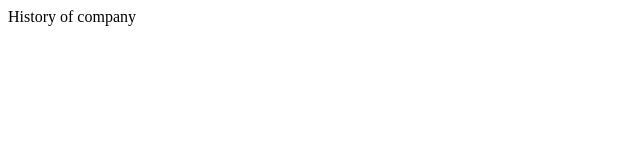
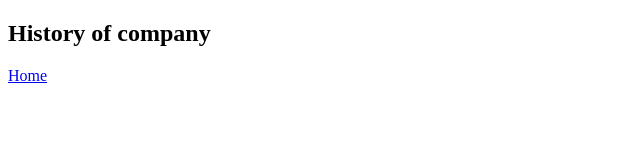
Before and after one commit to Asamya/hello-gatsby, a Gatsby site: page /company/history in a window 1280 px wide. Shown: the whole page, without its empty margins (0-640 px from the left). Built offline with nearby package versions, Linux system fonts and the light colour scheme; Gatsby itself is replaced by a stand-in of ours.

Commit message:
Set up first link

```diff
--- a/src/pages/company/history.js
+++ b/src/pages/company/history.js
@@ -1,7 +1,15 @@
-import React from 'react';
+import React from "react"
+import { Link } from "gatsby"
 
 const history = () => {
-  return <div>History of company</div>;
-};
+  return (
+    <div>
+      <h2>History of company</h2>
+      <div>
+        <Link to="/">Home</Link>
+      </div>
+    </div>
+  )
+}
 
-export default history;
+export default history
```
Also changed, not shown: src/pages/index.js (+12 -1 lines).
